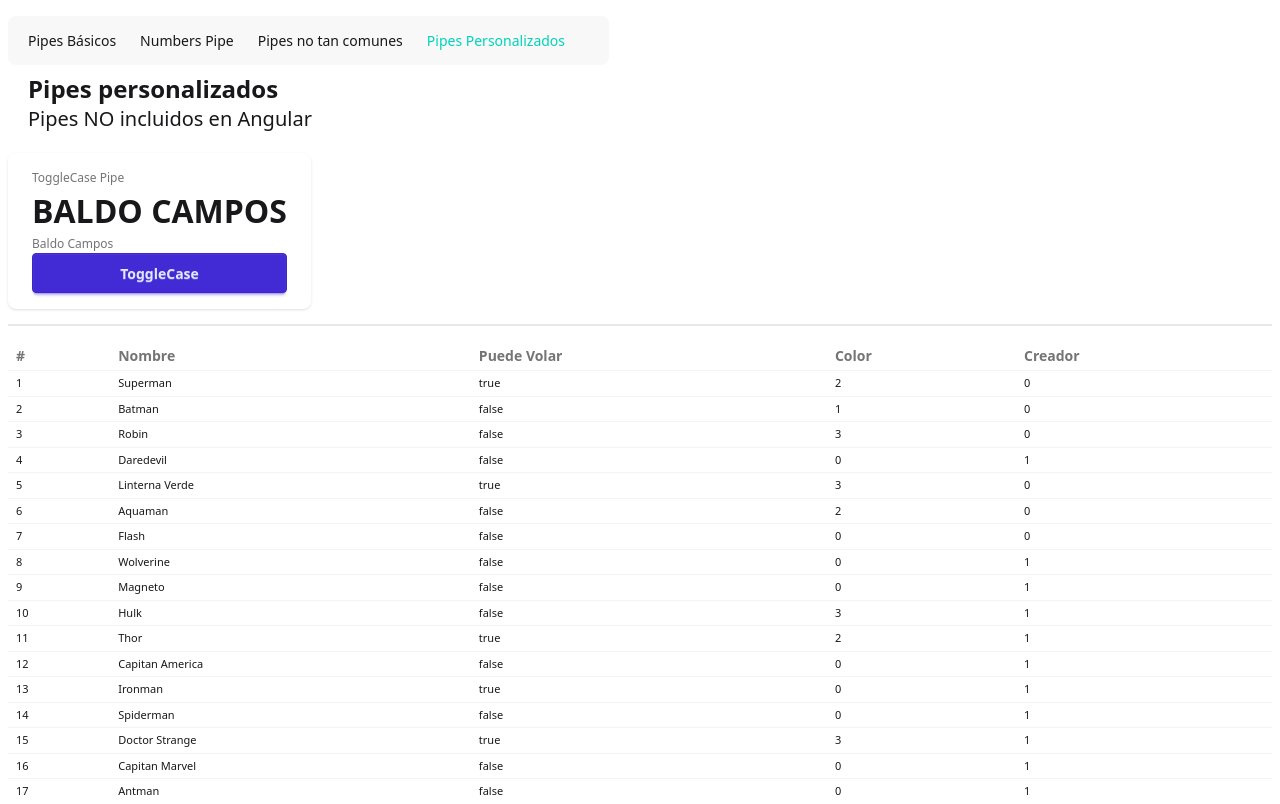
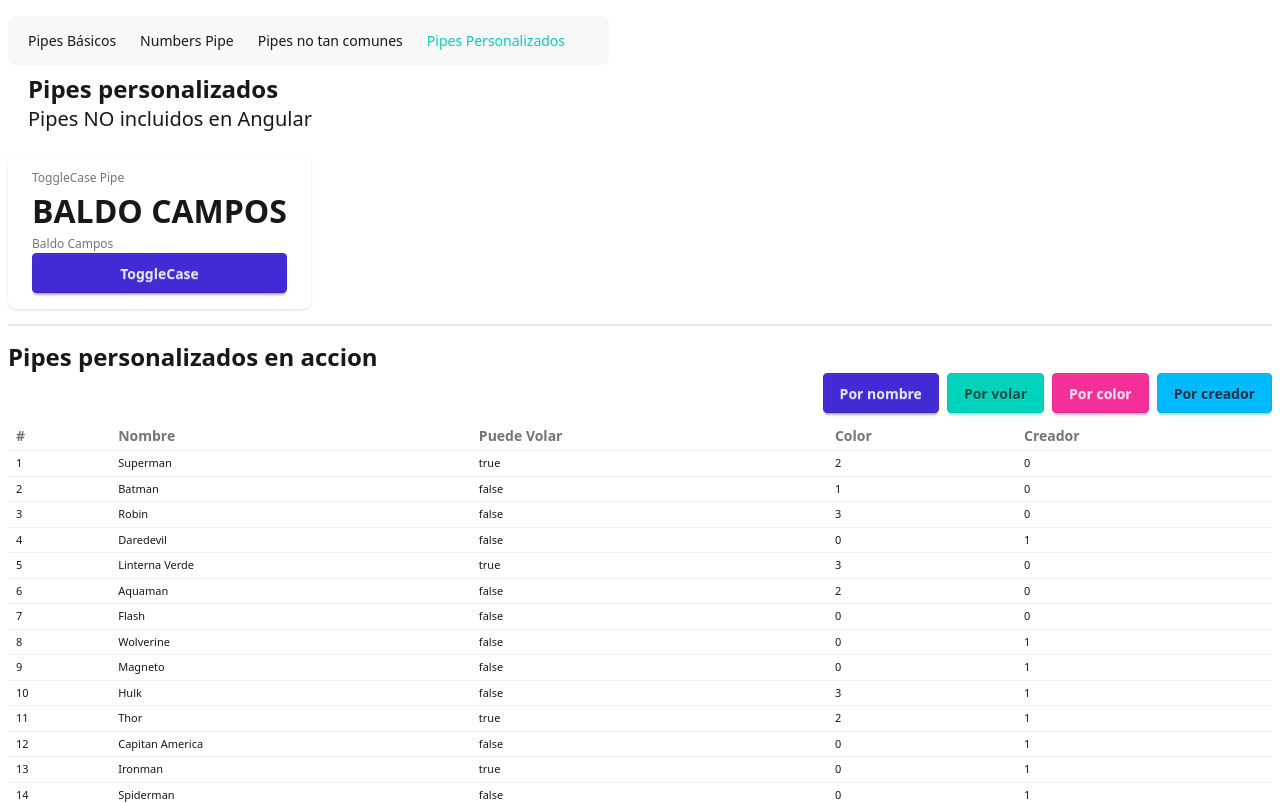
Before and after one commit to BaldoCamposDev/pipes-app, an Angular app: page /custom in a window 1280 px wide. Shown: the top 804 px of the page. Built offline with nearby package versions, Linux system fonts and the light colour scheme.

Commit message:
refactor: :recycle: Button list for pipes

```diff
--- a/src/app/pages/custom-page/custom-page.component.html
+++ b/src/app/pages/custom-page/custom-page.component.html
@@ -14,6 +14,16 @@
 </div>
 
 <div class="divider my-2"></div>
+
+<section class="my-2">
+  <h1 class="text-2xl font-bold">Pipes personalizados en accion</h1>
+  <div class="flex gap-2 justify-end w-full">
+    <button class="btn btn-primary">Por nombre</button>
+    <button class="btn btn-accent">Por volar</button>
+    <button class="btn btn-secondary">Por color</button>
+    <button class="btn btn-info">Por creador</button>
+  </div>
+</section>
 
 <div class="overflow-x-auto w-full">
   <table class="table table-xs w-full">
```
